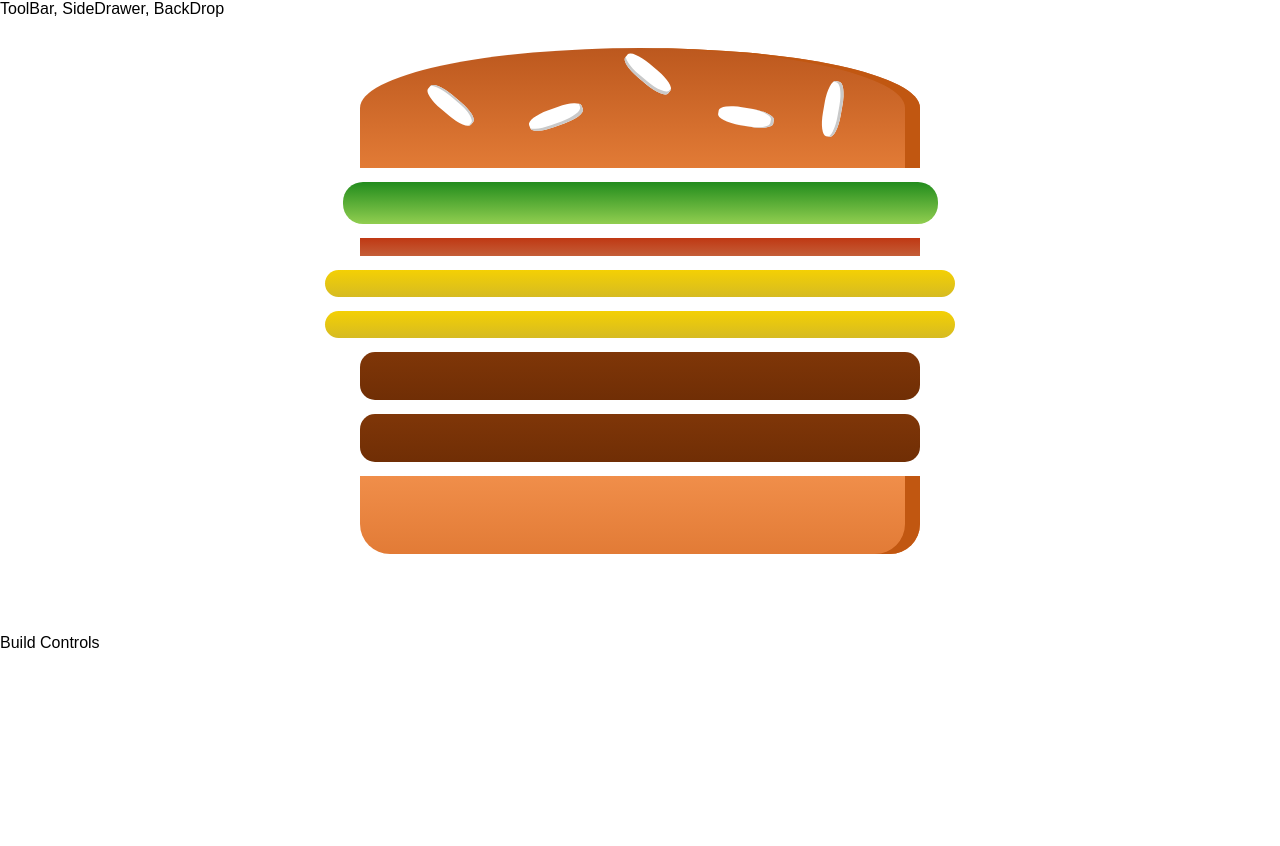
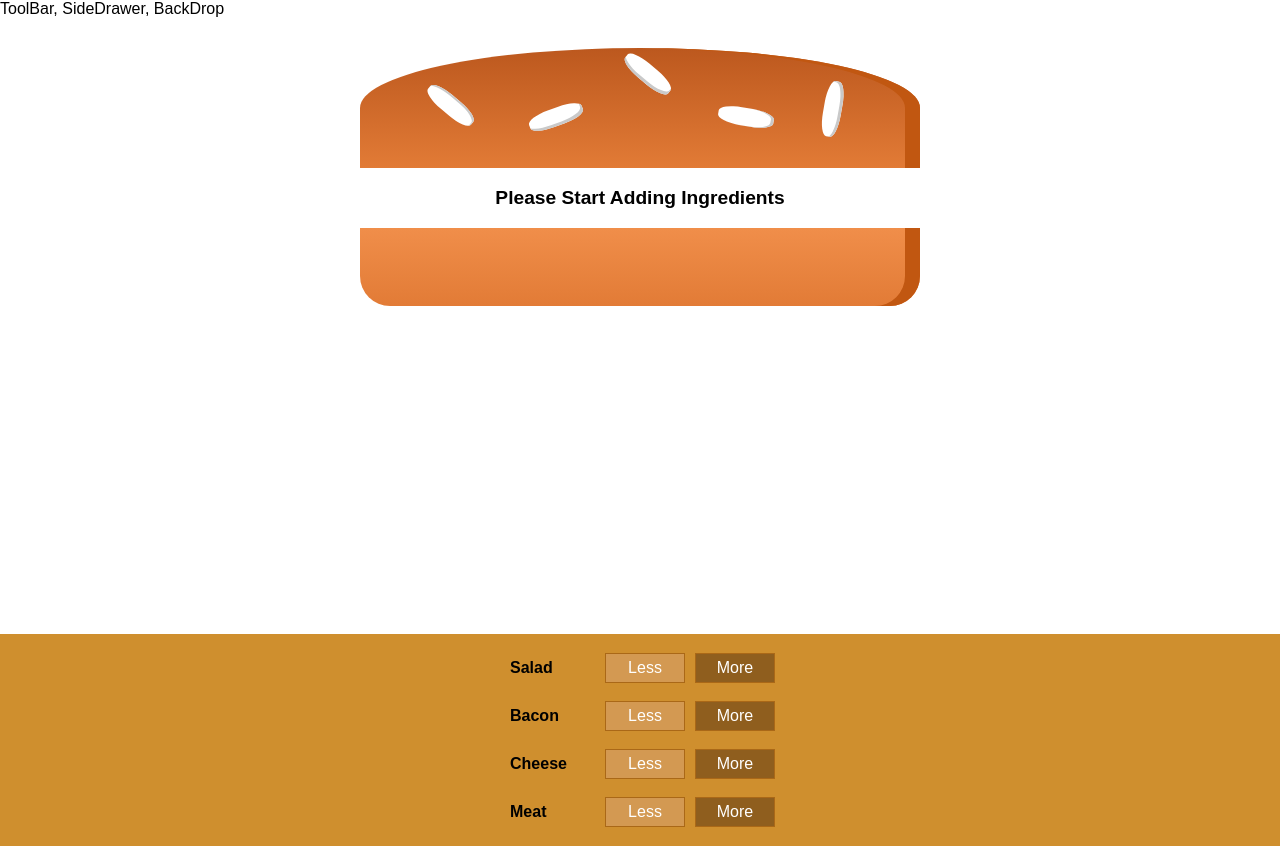
Before and after one commit to bdog72/Burger-Builder, a React app: page / in a window 1280 px wide. Before the commit the page ends 800 px from the top, so only its background shows below. Built offline with nearby package versions, Linux system fonts and the light colour scheme.

Commit message:
finished lecture 116

```diff
--- /dev/null
+++ b/src/components/Burger/BuildControls/BuildControl/BuildControl.css
@@ -0,0 +1,57 @@
+.BuildControl {
+  display: flex;
+  justify-content: space-between;
+  align-items: center;
+  margin: 5px 0;
+}
+
+.BuildControl button {
+  display: block;
+  font: inherit;
+  padding: 5px;
+  margin: 0 5px;
+  width: 80px;
+  border: 1px solid #aa6817;
+  cursor: pointer;
+  outline: none;
+}
+
+
+.BuildControl button:disabled {
+  background-color: #AC9980;
+  border: 1px solid #7E7365;
+  color: #ccc;
+  cursor: default;
+}
+
+.BuildControl button:hover:disabled {
+  background-color: #AC9980;
+  color: #ccc;
+  cursor: not-allowed;
+}
+
+.Label {
+  padding: 10px;
+  font-weight: bold;
+  width: 80px;
+}
+
+.BuildControl .Less {
+  background-color: #D39952;
+  color: white;
+}
+
+.BuildControl .More {
+  background-color: #8F5E1E;
+  color: white;
+}
+
+.BuildControl .Less:hover, .BuildControl .Less:active {
+  background-color: #DAA972;
+  color: white;
+}
+
+.BuildControl .More:hover,.BuildControl .More:active {
+  background-color: #99703F;
+  color: white;
+}
--- /dev/null
+++ b/src/components/Burger/BuildControls/BuildControl/BuildControl.js
@@ -0,0 +1,12 @@
+import React from 'react'
+import classes from './BuildControl.css'
+
+const buildControl = (props) => (
+  <div className={classes.BuildControl}>
+    <div className={classes.Label}>{props.label}</div>
+      <button className={classes.Less}>Less</button>
+      <button className={classes.More} onClick={props.added}>More</button>
+  </div>
+)
+
+export default buildControl
--- /dev/null
+++ b/src/components/Burger/BuildControls/BuildControls.css
@@ -0,0 +1,10 @@
+.BuildControls {
+  width: 100%;
+  background-color: #cf8f2e;
+  display: flex;
+  flex-flow: column;
+  align-items: center;
+  box-shadow: 0 2px 1px #ccc;
+  margin: auto;
+  padding: 10px 0;
+}
--- /dev/null
+++ b/src/components/Burger/BuildControls/BuildControls.js
@@ -0,0 +1,24 @@
+import React from 'react'
+
+import classes from './BuildControls.css'
+import BuildControl from './BuildControl/BuildControl'
+
+const controls = [
+  { label: 'Salad', type: 'salad' },
+  { label: 'Bacon', type: 'bacon' },
+  { label: 'Cheese', type: 'cheese' },
+  { label: 'Meat', type: 'meat' },
+]
+
+const buildControls = (props) => (
+  <div className={classes.BuildControls}>
+    {controls.map(ctrl => (
+      <BuildControl
+        key={ctrl.label}
+        label={ctrl.label}
+        added={() => props.ingredientAdded(ctrl.type)}  />
+    ))}
+  </div>
+)
+
+export default buildControls
--- a/src/components/Burger/Burger.js
+++ b/src/components/Burger/Burger.js
@@ -4,19 +4,28 @@
 import BurgerIngredient from './BurgerIngredient/BurgerIngredient'
 
 const burger = (props) => {
-  const transformedIngredients = Object.keys(props.ingredients)
+  let transformedIngredients = Object.keys(props.ingredients)
     .map(igKey => {
       return [...Array(props.ingredients[igKey])].map((_, i) => {
         return <BurgerIngredient key={igKey + i} type={igKey} />;
       })
     })
+
+    .reduce((arr, el) => {
+      return arr.concat(el)
+    }, [])
+
+    if (transformedIngredients.length === 0) {
+      transformedIngredients = <p>Please Start Adding Ingredients</p>
+    }
+
   return (
     <div className={classes.Burger}>
       <BurgerIngredient type='bread-top' />
       {transformedIngredients}
       <BurgerIngredient type='bread-bottom' />
     </div>
-  )
+    )
 }
 
 export default burger
--- a/src/containers/BurgerBuilder/BurgerBuilder.js
+++ b/src/containers/BurgerBuilder/BurgerBuilder.js
@@ -2,22 +2,49 @@
 
 import Aux from '../../hoc/Aux'
 import Burger from '../../components/Burger/Burger'
+import BuildControls from '../../components/Burger/BuildControls/BuildControls'
+
+const INGREDIENT_PRICES = {
+  salad: 0.5,
+  cheese: 0.4,
+  meat: 1.3,
+  bacon: 0.7
+}
 
 class BurgerBuilder extends Component {
   state = {
     ingredients: {
-      salad: 1,
-      bacon: 1,
-      cheese: 2,
-      meat: 2
+      salad: 0,
+      bacon: 0,
+      cheese: 0,
+      meat: 0
+    },
+    totalPrice: 4
+  }
+
+  addIngredientHandler = (type) => {
+    const oldCount = this.state.ingredients[type]
+    const updatedCount = oldCount + 1
+    const updatedIngredients = {
+      ...this.state.ingredients
     }
+    updatedIngredients[type] = updatedCount
+    const priceAddition = INGREDIENT_PRICES[type]
+    const oldPrice = this.state.totalPrice
+    const newPrice = oldPrice + priceAddition
+    this.setState({ totalPrice: newPrice, ingredients: updatedIngredients })
+  }
+
+  removeIngredientHandler = (type) => {
+
   }
 
   render () {
     return (
       <Aux>
         <Burger ingredients={this.state.ingredients} />
-        <div>Build Controls</div>
+        <BuildControls
+          ingredientAdded={this.addIngredientHandler} />
       </Aux>
     )
   }
```
